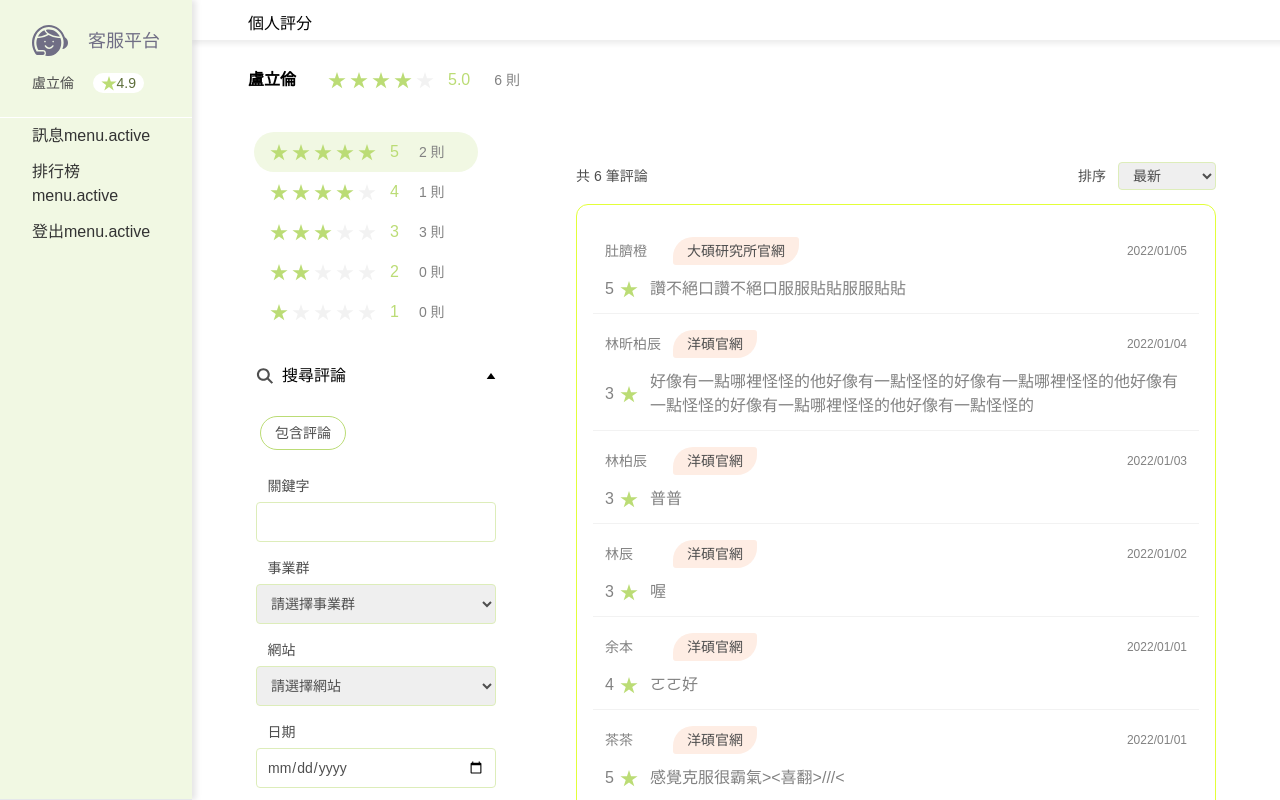
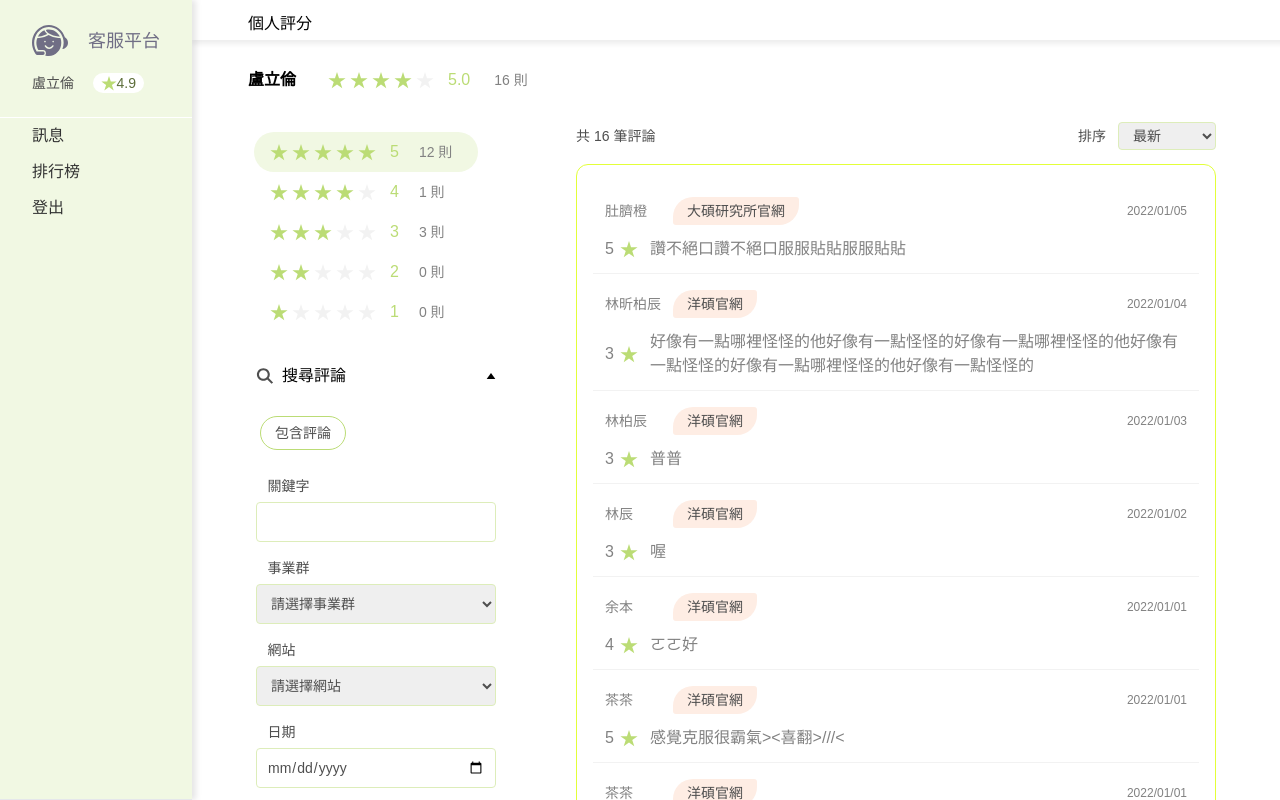
Before and after one commit to YONG-LIN-LIANG/chat_app_client, a Vue app: page /csRoom/score in a window 1280 px wide. Shown: the top 800 px of the page. Built offline with nearby package versions, Linux system fonts and the light colour scheme.

Commit message:
feat:Score commentPage

```diff
--- a/src/components/csRoom/LeaveModule.vue
+++ b/src/components/csRoom/LeaveModule.vue
@@ -20,7 +20,10 @@ const props = defineProps({
         : 'opacity-100 pointer-events-auto',
     ]"
   >
-    <div class="bg_black bg-gray-2 w-full h-full opacity-20"></div>
+    <div
+      class="bg_black bg-gray-2 w-full h-full opacity-20"
+      @click="handleToggleDialog"
+    ></div>
     <div
       class="
         module_window
--- a/src/components/csRoom/Score.vue
+++ b/src/components/csRoom/Score.vue
@@ -1,5 +1,5 @@
 <script setup>
-import { ref, reactive, watch } from "vue";
+import { ref, reactive, watch, computed } from "vue";
 import StarIcon from "@/components/svg/Star.vue";
 import SearchIcon from "@/components/svg/Search.vue";
 import TriangleIcon from "@/components/svg/Triangle.vue";
@@ -48,8 +48,99 @@ const comments = reactive([
     comment: "感覺克服很霸氣><喜翻>///<",
     created_time: "2022-01-01 14:40",
   },
+  {
+    name: "茶茶",
+    rating: 5,
+    website: "洋碩官網",
+    comment: "感覺克服很霸氣><喜翻>///<",
+    created_time: "2022-01-01 14:40",
+  },
+  {
+    name: "茶茶",
+    rating: 5,
+    website: "洋碩官網",
+    comment: "感覺克服很霸氣><喜翻>///<",
+    created_time: "2022-01-01 14:40",
+  },
+  {
+    name: "茶茶",
+    rating: 5,
+    website: "洋碩官網",
+    comment: "感覺克服很霸氣><喜翻>///<",
+    created_time: "2022-01-01 14:40",
+  },
+  {
+    name: "茶茶",
+    rating: 5,
+    website: "洋碩官網",
+    comment: "感覺克服很霸氣><喜翻>///<",
+    created_time: "2022-01-01 14:40",
+  },
+  {
+    name: "茶茶",
+    rating: 5,
+    website: "洋碩官網",
+    comment: "感覺克服很霸氣><喜翻>///<",
+    created_time: "2022-01-01 14:40",
+  },
+  {
+    name: "茶茶",
+    rating: 5,
+    website: "洋碩官網",
+    comment: "感覺克服很霸氣><喜翻>///<",
+    created_time: "2022-01-01 14:40",
+  },
+  {
+    name: "茶茶",
+    rating: 5,
+    website: "洋碩官網",
+    comment: "感覺克服很霸氣><喜翻>///<",
+    created_time: "2022-01-01 14:40",
+  },
+  {
+    name: "茶茶",
+    rating: 5,
+    website: "洋碩官網",
+    comment: "感覺克服很霸氣><喜翻>///<",
+    created_time: "2022-01-01 14:40",
+  },
+  {
+    name: "茶茶",
+    rating: 5,
+    website: "洋碩官網",
+    comment: "感覺克服很霸氣><喜翻>///<",
+    created_time: "2022-01-01 14:40",
+  },
+  {
+    name: "茶茶",
+    rating: 5,
+    website: "洋碩官網",
+    comment: "感覺克服很霸氣><喜翻>///<",
+    created_time: "2022-01-01 14:40",
+  },
 ]);
+
 const commentsCount = comments.length;
+
+// 評論一頁顯示的數量
+const pageAmount = ref(10);
+// 評論共有幾頁
+const pageCount = computed(() => Math.ceil(commentsCount / pageAmount.value));
+// 評論最後一頁數量
+const pageLeft = computed(() => commentsCount % pageAmount.value);
+// 把所有評論分頁
+// const commentsPage = (comments, pageAmount, pageCount) => {
+//   return Array.from({ length: pageCount }, () =>
+//     comments.splice(0, pageAmount)
+//   );
+// };
+const commentsPage = computed(() => {
+  return Array.from({ length: pageCount.value }, () =>
+    comments.splice(0, pageAmount.value)
+  );
+});
+// 顯示頁面
+const showPage = ref(0);
 
 // 評論排序
 // 評論排序預設為 1 最新
@@ -116,6 +207,8 @@ comments.forEach((i) => {
 <template>
   <div class="msg mt-10 sm:mt-[104px] ml-48 lg:ml-36 sm:ml-0">
     <div class="title">個人評分</div>
+    <!-- {{ commentsPage }} -->
+    <!-- {{ commentsPage(comments, pageAmount, pageCount) }} -->
     <div
       class="
         score_name
@@ -288,7 +381,7 @@ comments.forEach((i) => {
         class="
           comment_container
           w-[calc(100%-20rem)]
-          py-10
+          pb-10
           lg:w-full
           px-10
           sm:px-0
@@ -314,30 +407,39 @@ comments.forEach((i) => {
             </select>
           </div>
         </div>
-        <div class="comment_list border border-green-neon rounded-xl p-4">
-          <div v-for="(item, idx) in comments" :key="idx" class="comment p-3">
+        <div
+          v-for="(item, idx) in commentsPage"
+          v-show="showPage === idx"
+          :key="idx"
+          class="comment_list border border-green-neon rounded-xl p-4"
+        >
+          <!-- <div v-for="(item, idx) in comments" :key="idx" class="comment p-3"> -->
+          <div v-for="comment in item" :key="comment.name" class="comment p-3">
             <div class="flex items-center justify-between sm:block">
               <div class="flex items-center">
                 <div class="comment_name w-16 text-gray-3 text-sm">
-                  {{ item.name }}
+                  {{ comment.name }}
                 </div>
                 <span class="chat_source whitespace-nowrap">
-                  {{ item.website }}
+                  {{ comment.website }}
                 </span>
               </div>
               <div class="comment_date text-xs text-gray-3">
-                {{ item.created_date }}
+                {{ comment.created_date }}
               </div>
             </div>
             <div class="flex items-center mt-2">
               <div class="comment_star flex items-center mr-3">
-                <span class="text-gray-3 mr-1.5">{{ item.rating }}</span>
+                <span class="text-gray-3 mr-1.5">{{ comment.rating }}</span>
                 <StarIcon class="flex items-center text-green-Default" />
               </div>
-              <p class="comment_content text-gray-3">{{ item.comment }}</p>
+              <p class="comment_content text-gray-3">
+                {{ comment.comment }}
+              </p>
             </div>
           </div>
         </div>
+        <!-- </div> -->
       </div>
     </div>
   </div>
--- a/src/components/csRoom/Sidebar.vue
+++ b/src/components/csRoom/Sidebar.vue
@@ -27,7 +27,6 @@ const menu = reactive({
 const route = useRoute();
 const routePath = computed(() => route.path);
 onMounted(() => {
-  // console.log("333", menu.active, path.value);
   if (routePath.value === "/CsRoom/msg") {
     menu.active = 0;
   } else if (routePath.value === "/CsRoom/ranking") {
@@ -39,24 +38,7 @@ onMounted(() => {
   }
   console.log("333", menu.active, routePath.value);
 });
-// onBeforeRouteUpdate((to) => {
-//   if (to.path === "/CsRoom/msg") {
-//     menu.active = 0;
-//   } else if (to.path === "/CsRoom/ranking") {
-//     menu.active = 1;
-//   } else if (to.path === "/Login") {
-//     menu.active = 2;
-//   } else if (to.path === "/CsRoom/score") {
-//     menu.active = 3;
-//   }
-// });
-
-// vue3--------------------------------------------------------
-
-watch(
-  () => route.path,
-  (to) => {
-    console.log("to", to, route.path);
+onBeforeRouteUpdate((to) => {
   if (to.path === "/CsRoom/msg") {
     menu.active = 0;
   } else if (to.path === "/CsRoom/ranking") {
@@ -66,8 +48,25 @@ watch(
   } else if (to.path === "/CsRoom/score") {
     menu.active = 3;
   }
-  }
-);
+});
+
+// vue3--------------------------------------------------------
+
+// watch(
+//   () => route.path,
+//   (to) => {
+//     console.log("to", to, route.path);
+//     if (to.path === "/CsRoom/msg") {
+//       menu.active = 0;
+//     } else if (to.path === "/CsRoom/ranking") {
+//       menu.active = 1;
+//     } else if (to.path === "/Login") {
+//       menu.active = 2;
+//     } else if (to.path === "/CsRoom/score") {
+//       menu.active = 3;
+//     }
+//   }
+// );
 
 // vue2--------------------------------------------------------
 // watch: {
@@ -247,7 +246,7 @@ watch(
         ]"
         :key="item.id"
       >
-        {{ item.name }}menu.active{{ menu.active }}
+        {{ item.name }}
       </router-link>
     </ul>
   </div>
```
Lines whose indentation alone changed are shown as unchanged.
